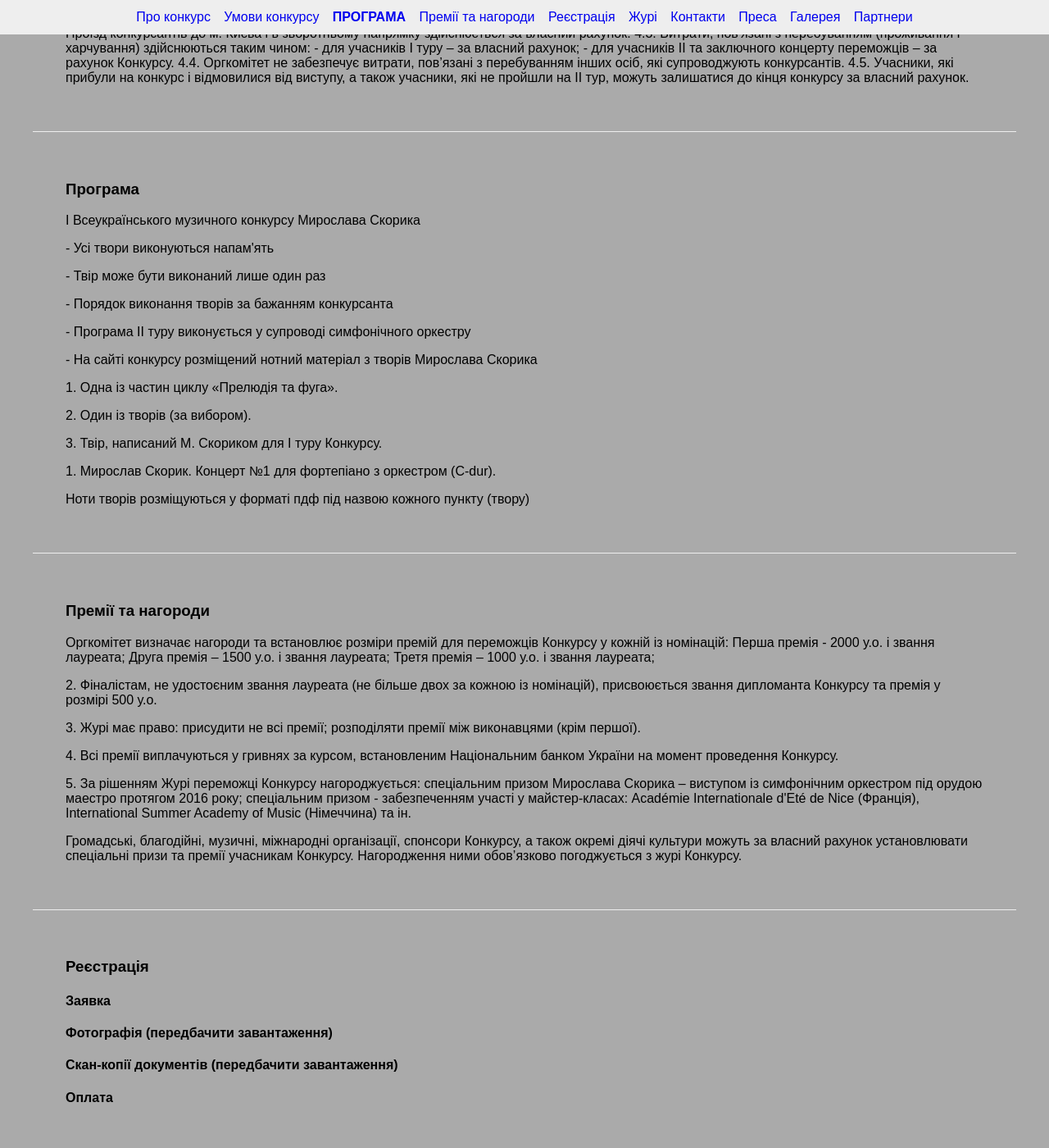
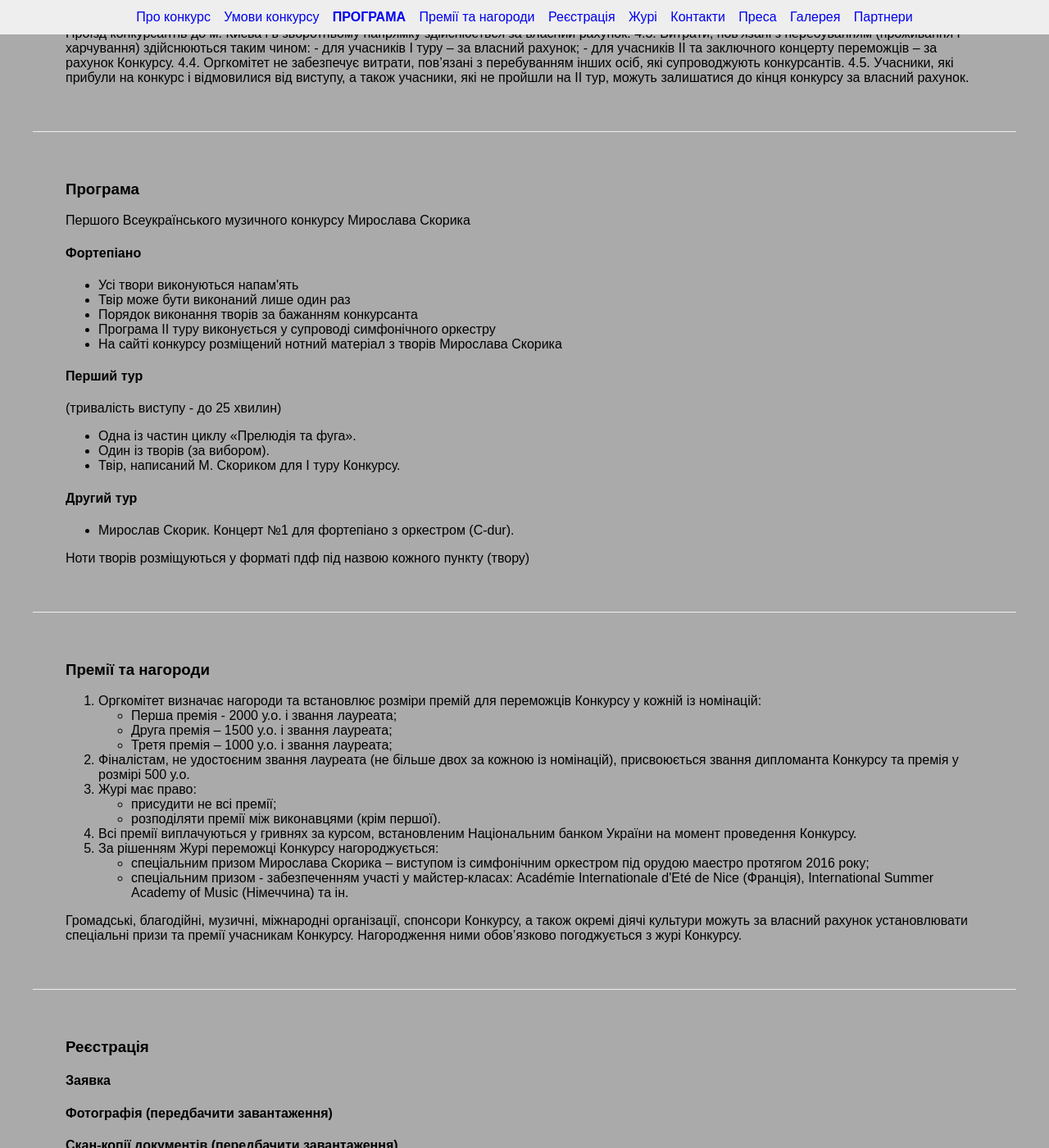
Before and after one commit to rooooster/con-amore, a Jekyll site: the page built from _posts/ua/0001-01-01-index.md, in a window 1280 px wide and 1400 px high, scrolled down 1020 px. Shown: the whole window at 82% size. Built offline with Jekyll 4.4.1, drawn with Linux system fonts in a browser that asks for light colours; some of the changed text lies outside the part shown.

Commit message:
fix prize and programm content

```diff
--- a/_includes/01-about.html
+++ b/_includes/01-about.html
@@ -1,6 +1,6 @@
 <section id="about">
     <img src="{{ site.baseurl }}/assets/img/skoryk-compettition-logo.jpg" alt="Skoryk Compettition Logo">
-    <h3>Про конкурс.</h3>
+    <h3>Про конкурс</h3>
     <p>Всеукраїнський відкритий музичний конкурс Мирослава Скорика – це перший в Україні конкурс на виконання музики всесвітньо відомого композитора – Героя України, Народного артиста України, лауреата Національної премії України імені Тараса Шевченка Мирослава Скорика.</p>
     <p>Метою конкурсу є сприяння творчому та духовному зростанню обдарованих юних музикантів, створення умов для реалізації їх творчого потенціалу  і професійної підготовки за сучасними світовими стандартами. Як Голова журі Конкурсу, Мирослав Скорик прагне розвивати  музичне мистецтво в Україні та сприяти талановитій музичній молоді. Переможці Конкурсу в якості призів отримають також можливість участі у майстер - класах відомих музикантів, а також виступати на концертних майданчиках України, в тому числі у супроводі оркестру під орудою Мирослава Скорика.</p>
     <p>Засновник Конкурсу - «Благодійний фонд Анни Томасишин», який реалізував низку успішних мистецьких проектів, зокрема фестиваль «CON AMORE». Співорганізатори Конкурсу - Національна музична академія України імені П. І. Чайковського та Національна спілка композиторів України.</p>
--- a/_includes/03-programm.html
+++ b/_includes/03-programm.html
@@ -1,14 +1,30 @@
 <section id="programm">
+
     <h3>Програма</h3>
-    <p>I Всеукраїнського музичного конкурсу Мирослава Скорика</p>
-    <p>- Усі твори виконуються напам'ять</p>
-    <p>- Твір може бути виконаний лише один раз</p>
-    <p>-   Порядок виконання творів за бажанням конкурсанта</p>
-    <p>- Програма ІІ туру виконується у супроводі симфонічного оркестру</p>
-    <p>- На сайті конкурсу розміщений нотний матеріал з творів Мирослава Скорика</p>
-    <p>1. Одна із частин циклу «Прелюдія та фуга».</p>
-    <p>2. Один із творів (за вибором).</p>
-    <p>3. Твір, написаний М. Скориком для І туру Конкурсу.</p>
-    <p>1. Мирослав Скорик. Концерт №1 для фортепіано з оркестром (C-dur).</p>
+    <p>Першого Всеукраїнського музичного конкурсу Мирослава Скорика</p>
+
+    <h4>Фортепіано</h4>
+    <ul>
+        <li>Усі твори виконуються напам'ять</li>
+        <li>Твір може бути виконаний лише один раз</li>
+        <li>Порядок виконання творів за бажанням конкурсанта</li>
+        <li>Програма ІІ туру виконується у супроводі симфонічного оркестру</li>
+        <li>На сайті конкурсу розміщений нотний матеріал з творів Мирослава Скорика</li>
+    </ul>
+
+    <h4>Перший тур</h4>
+    <p>(тривалість виступу - до 25 хвилин)</p>
+    <ul>
+        <li>Одна із частин циклу «Прелюдія та фуга».</li>
+        <li>Один із творів (за вибором).</li>
+        <li>Твір, написаний М. Скориком для І туру Конкурсу.</li>
+    </ul>
+
+    <h4>Другий тур</h4>
+    <ul>
+        <li>Мирослав Скорик. Концерт №1 для фортепіано з оркестром (C-dur).</li>
+    </ul>
+
     <p>Ноти творів розміщуються у форматі пдф під назвою кожного пункту (твору)</p>
+
 </section>
--- a/_includes/04-prizes.html
+++ b/_includes/04-prizes.html
@@ -1,26 +1,42 @@
 <section id="prizes">
+
     <h3>Премії та нагороди</h3>
-    <p>Оргкомітет визначає нагороди та встановлює розміри премій для переможців
-    Конкурсу у кожній із номінацій:
-    Перша премія - 2000 у.о. і звання лауреата;
-    Друга премія – 1500 у.о. і звання лауреата;
-    Третя премія – 1000 у.о. і звання лауреата;</p>
-    <p>2. Фіналістам,   не  удостоєним  звання  лауреата  (не більше двох за кожною із
-    номінацій), присвоюється звання дипломанта Конкурсу та премія у розмірі 500
-    у.о.</p>
-    <p>3. Журі має право:
-    присудити не всі премії;
-    розподіляти премії між виконавцями (крім першої).</p>
-    <p>4. Всі премії виплачуються у гривнях за курсом, встановленим Національним
-    банком України на момент проведення Конкурсу.</p>
-    <p>5. За рішенням Журі переможці Конкурсу нагороджується:
-       спеціальним призом Мирослава Скорика – виступом із симфонічним
-    оркестром під орудою маестро протягом 2016 року;
-      спеціальним призом - забезпеченням участі у майстер-класах: Académie
-    Internationale d'Eté de Nice (Франція), International Summer Academy of Music
-    (Німеччина) та ін.</p>
-    <p>Громадські, благодійні, музичні, міжнародні організації, спонсори
-    Конкурсу, а також окремі діячі культури можуть за власний рахунок
-    установлювати спеціальні призи та премії учасникам Конкурсу. Нагородження
-    ними обов’язково погоджується з журі Конкурсу.</p>
+
+    <ol>
+        <li>
+            <span>Оргкомітет визначає нагороди та встановлює розміри премій для переможців Конкурсу у кожній із номінацій:</span>
+            <ul>
+                <li>Перша премія - 2000 у.о. і звання лауреата;</li>
+                <li>Друга премія – 1500 у.о. і звання лауреата;</li>
+                <li>Третя премія – 1000 у.о. і звання лауреата;</li>
+            </ul>
+        </li>
+
+        <li>
+            <span>Фіналістам, не удостоєним звання лауреата (не більше двох за кожною із номінацій), присвоюється звання дипломанта Конкурсу та премія у розмірі 500 у.о.</span>
+        </li>
+
+        <li>
+            <span>Журі має право:</span>
+            <ul>
+                <li>присудити не всі премії;</li>
+                <li>розподіляти премії між виконавцями (крім першої).</li>
+            </ul>
+        </li>
+
+        <li>
+            <span>Всі премії виплачуються у гривнях за курсом, встановленим Національним банком України на момент проведення Конкурсу.</span>
+        </li>
+
+        <li>
+            <span>За рішенням Журі переможці Конкурсу нагороджується:</span>
+            <ul>
+                <li>спеціальним призом Мирослава Скорика – виступом із симфонічним оркестром під орудою маестро протягом 2016 року;</li>
+                <li>спеціальним призом - забезпеченням участі у майстер-класах: Académie Internationale d'Eté de Nice (Франція), International Summer Academy of Music (Німеччина) та ін.</li>
+            </ul>
+        </li>
+    </ol>
+
+    <p>Громадські, благодійні, музичні, міжнародні організації, спонсори Конкурсу, а також окремі діячі культури можуть за власний рахунок установлювати спеціальні призи та премії учасникам Конкурсу. Нагородження ними обов’язково погоджується з журі Конкурсу.</p>
+
 </section>
--- a/_includes/07-contacts.html
+++ b/_includes/07-contacts.html
@@ -1,6 +1,5 @@
 <section id="contacts">
     <h3>Контакти</h3>
-
     <p>Контактна особа -</p>
     <p>e-mail – </p>
     <p>телефон -</p>
--- a/_includes/09-gallery.html
+++ b/_includes/09-gallery.html
@@ -1,17 +1,15 @@
 <section id="gallery">
     <h3>Галерея</h3>
     <h4>Con Amore Festum 2014</h4>
-
     <div class="fotorama">
-        <img src="{{ site.baseurl }}/assets/img/gallery/IMG_6374.jpg" alt="...">
-        <img src="{{ site.baseurl }}/assets/img/gallery/IMG_6181.jpg" alt="...">
-        <img src="{{ site.baseurl }}/assets/img/gallery/IMG_6200.jpg" alt="...">
-        <img src="{{ site.baseurl }}/assets/img/gallery/IMG_6215.jpg" alt="...">
-        <img src="{{ site.baseurl }}/assets/img/gallery/IMG_6284.jpg" alt="...">
-        <img src="{{ site.baseurl }}/assets/img/gallery/IMG_6316.jpg" alt="...">
-        <img src="{{ site.baseurl }}/assets/img/gallery/IMG_6317.jpg" alt="...">
-        <img src="{{ site.baseurl }}/assets/img/gallery/IMG_6329.jpg" alt="...">
-        <img src="{{ site.baseurl }}/assets/img/gallery/IMG_6340.jpg" alt="...">
+        <img src="{{ site.baseurl }}/assets/img/gallery/IMG_6374.jpg" alt="Photo Of Con Amore Festum 2014">
+        <img src="{{ site.baseurl }}/assets/img/gallery/IMG_6181.jpg" alt="Photo Of Con Amore Festum 2014">
+        <img src="{{ site.baseurl }}/assets/img/gallery/IMG_6200.jpg" alt="Photo Of Con Amore Festum 2014">
+        <img src="{{ site.baseurl }}/assets/img/gallery/IMG_6215.jpg" alt="Photo Of Con Amore Festum 2014">
+        <img src="{{ site.baseurl }}/assets/img/gallery/IMG_6284.jpg" alt="Photo Of Con Amore Festum 2014">
+        <img src="{{ site.baseurl }}/assets/img/gallery/IMG_6316.jpg" alt="Photo Of Con Amore Festum 2014">
+        <img src="{{ site.baseurl }}/assets/img/gallery/IMG_6317.jpg" alt="Photo Of Con Amore Festum 2014">
+        <img src="{{ site.baseurl }}/assets/img/gallery/IMG_6329.jpg" alt="Photo Of Con Amore Festum 2014">
+        <img src="{{ site.baseurl }}/assets/img/gallery/IMG_6340.jpg" alt="Photo Of Con Amore Festum 2014">
     </div>
-
 </section>
--- a/_includes/10-partners.html
+++ b/_includes/10-partners.html
@@ -1,39 +1,39 @@
 <section id="partners">
     <h3>Партнери</h3>
     <article>
-        <img src="https://avatars2.githubusercontent.com/u/7967541?v=3&s=200" alt="">
+        <img src="https://avatars2.githubusercontent.com/u/7967541?v=3&s=200" alt="Logo Of Partner">
         <h4>TripMe</h4>
     </article>
     <article>
-        <img src="https://avatars2.githubusercontent.com/u/12602165?v=3&s=200" alt="">
+        <img src="https://avatars2.githubusercontent.com/u/12602165?v=3&s=200" alt="Logo Of Partner">
         <h4>Irukanji</h4>
     </article>
     <article>
-        <img src="https://avatars0.githubusercontent.com/u/12779415?v=3&s=200" alt="">
+        <img src="https://avatars0.githubusercontent.com/u/12779415?v=3&s=200" alt="Logo Of Partner">
         <h4>Sentimony</h4>
     </article>
     <article>
-        <img src="https://avatars2.githubusercontent.com/u/12783358?v=3&s=200" alt="">
+        <img src="https://avatars2.githubusercontent.com/u/12783358?v=3&s=200" alt="Logo Of Partner">
         <h4>Aqua Deep</h4>
     </article>
     <article>
-        <img src="https://avatars3.githubusercontent.com/u/12783360?v=3&s=200" alt="">
+        <img src="https://avatars3.githubusercontent.com/u/12783360?v=3&s=200" alt="Logo Of Partner">
         <h4>Lookinglook</h4>
     </article>
     <article>
-        <img src="https://avatars0.githubusercontent.com/u/12860483?v=3&s=200" alt="">
+        <img src="https://avatars0.githubusercontent.com/u/12860483?v=3&s=200" alt="Logo Of Partner">
         <h4>NextClick</h4>
     </article>
     <article>
-        <img src="https://avatars1.githubusercontent.com/u/13560637?v=3&s=200" alt="">
+        <img src="https://avatars1.githubusercontent.com/u/13560637?v=3&s=200" alt="Logo Of Partner">
         <h4>Rooster</h4>
     </article>
     <article>
-        <img src="https://avatars0.githubusercontent.com/u/13984488?v=3&s=200" alt="">
+        <img src="https://avatars0.githubusercontent.com/u/13984488?v=3&s=200" alt="Logo Of Partner">
         <h4>Tesl'ar</h4>
     </article>
     <article>
-        <img src="https://avatars1.githubusercontent.com/u/14082879?v=3&s=200" alt="">
+        <img src="https://avatars1.githubusercontent.com/u/14082879?v=3&s=200" alt="Logo Of Partner">
         <h4>Bandcamp</h4>
     </article>
 </section>
```
